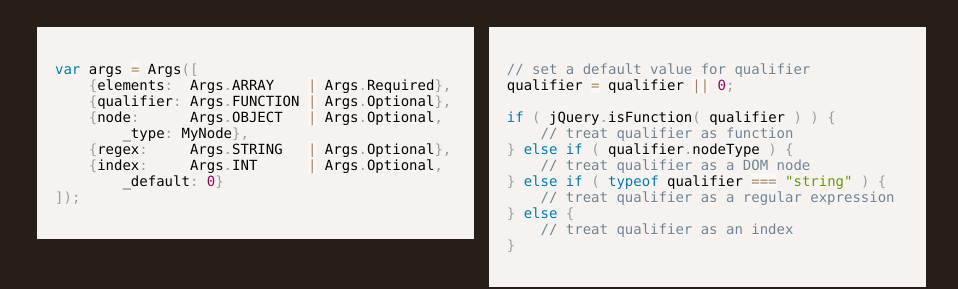
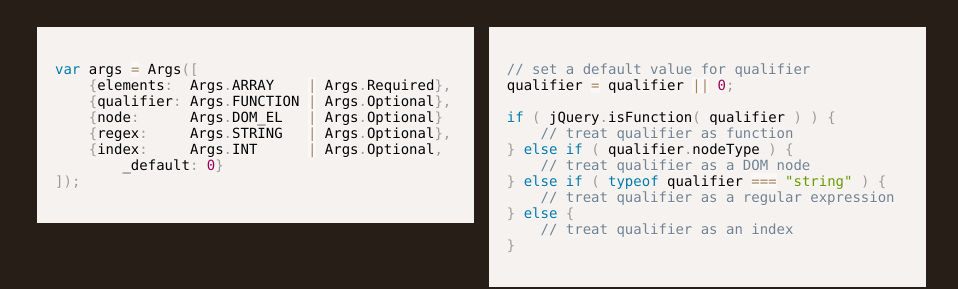
Before and after one commit to joebain/args.js, a plain HTML site: page index.html in a window 1280 px wide. Shown: the part 440-729 px from the top of the page, without its empty margins (158-1116 px from the left). Drawn offline with Linux system fonts and the light colour scheme.

Commit message:
updated first example to use dom_el type

```diff
--- a/index.html
+++ b/index.html
@@ -24,8 +24,7 @@
 var args = Args([
 	{elements:  Args.ARRAY    | Args.Required},
 	{qualifier: Args.FUNCTION | Args.Optional},
-	{node:      Args.OBJECT   | Args.Optional,
-		_type: MyNode},
+	{node:      Args.DOM_EL   | Args.Optional}
 	{regex:     Args.STRING   | Args.Optional},
 	{index:     Args.INT      | Args.Optional,
 		_default: 0}
```
